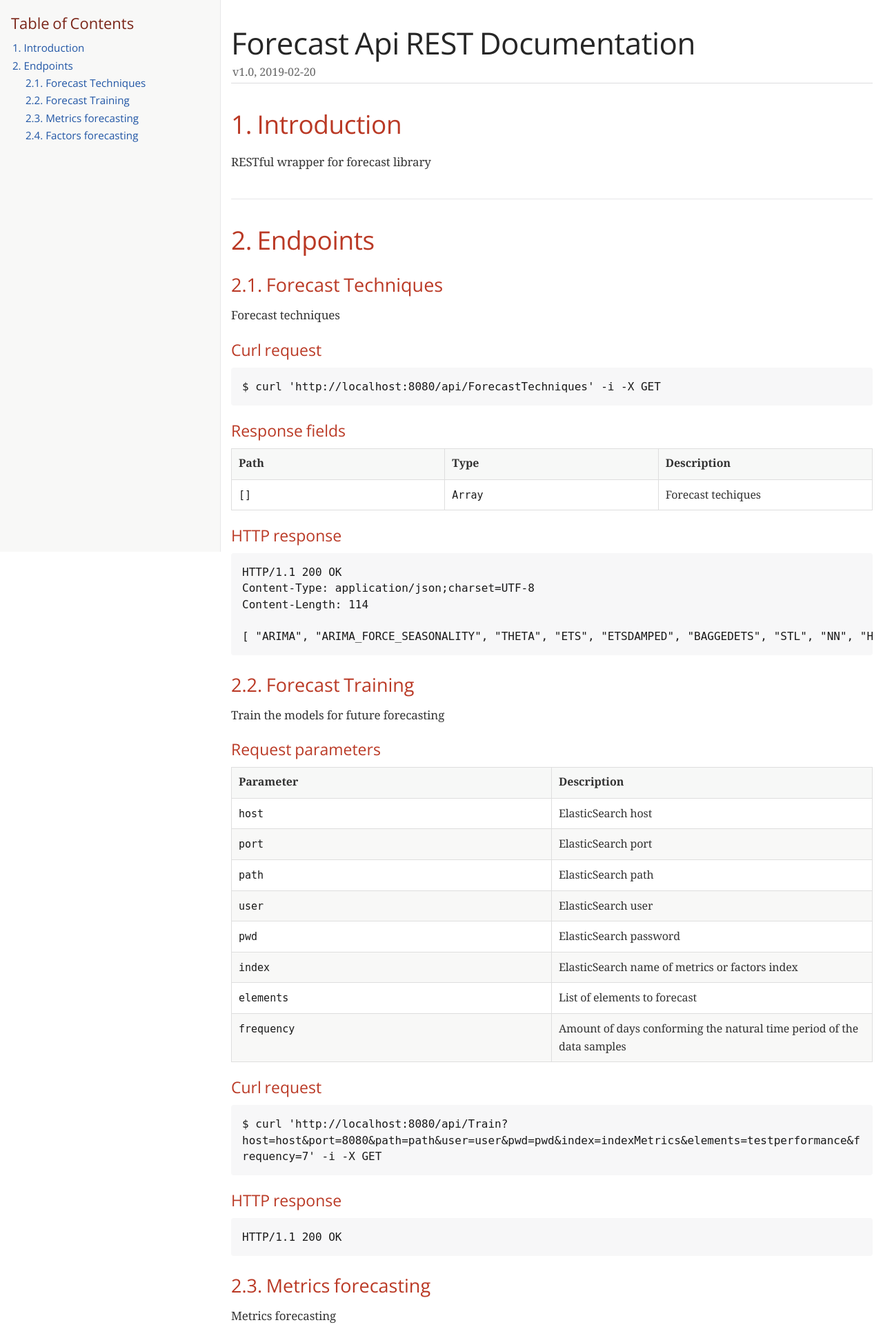
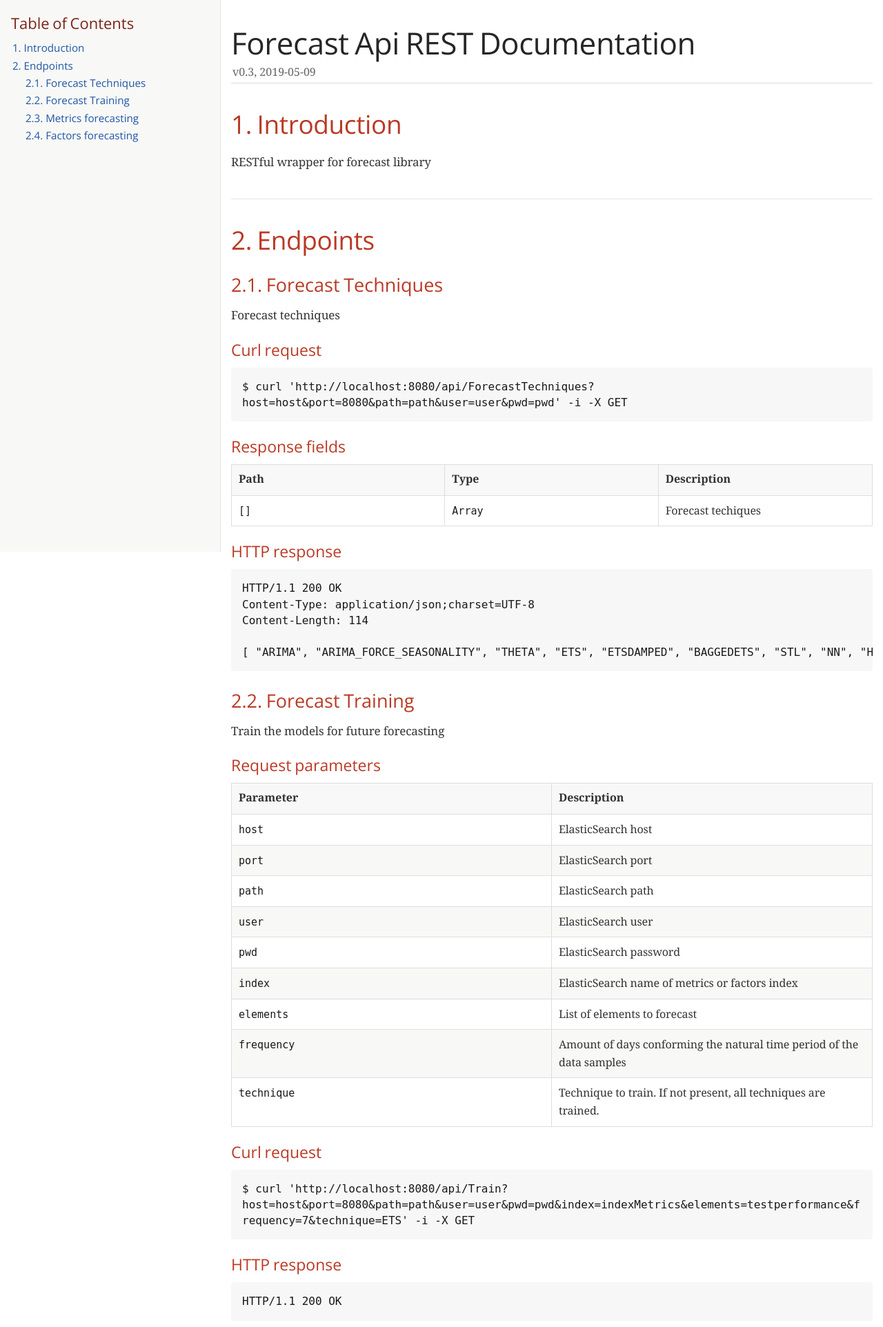
Before and after one commit to q-rapids/qrapids-forecast-rest, a plain HTML site: page docs/asciidoc/index.html in a window 1280 px wide. Shown: the top 1924 px of the page at 69% size. Drawn offline with nearby package versions, Linux system fonts and the light colour scheme; a web font is replaced by a local one.

Commit message:
Update docs

```diff
--- a/docs/asciidoc/index.html
+++ b/docs/asciidoc/index.html
@@ -5,7 +5,7 @@
 <!--[if IE]><meta http-equiv="X-UA-Compatible" content="IE=edge"><![endif]-->
 <meta name="viewport" content="width=device-width, initial-scale=1.0">
 <meta name="generator" content="Asciidoctor 1.5.8">
-<meta name="author" content="v1.0, 2019-02-20">
+<meta name="author" content="v0.3, 2019-05-09">
 <title>Forecast Api REST Documentation</title>
 <link rel="stylesheet" href="https://fonts.googleapis.com/css?family=Open+Sans:300,300italic,400,400italic,600,600italic%7CNoto+Serif:400,400italic,700,700italic%7CDroid+Sans+Mono:400,700">
 <style>
@@ -435,7 +435,7 @@ body.book #toc,body.book #preamble,body.book h1.sect0,body.book .sect1>h2{page-b
 <div id="header">
 <h1>Forecast Api REST Documentation</h1>
 <div class="details">
-<span id="author" class="author">v1.0, 2019-02-20</span><br>
+<span id="author" class="author">v0.3, 2019-05-09</span><br>
 </div>
 <div id="toc" class="toc2">
 <div id="toctitle">Table of Contents</div>
@@ -473,7 +473,7 @@ body.book #toc,body.book #preamble,body.book h1.sect0,body.book .sect1>h2{page-b
 <h4 id="_forecast_techniques_curl_request">Curl request</h4>
 <div class="listingblock">
 <div class="content">
-<pre class="highlight"><code class="language-bash" data-lang="bash">$ curl 'http://localhost:8080/api/ForecastTechniques' -i -X GET</code></pre>
+<pre class="highlight"><code class="language-bash" data-lang="bash">$ curl 'http://localhost:8080/api/ForecastTechniques?host=host&amp;port=8080&amp;path=path&amp;user=user&amp;pwd=pwd' -i -X GET</code></pre>
 </div>
 </div>
 </div>
@@ -565,6 +565,10 @@ Content-Length: 114
 <td class="tableblock halign-left valign-top"><p class="tableblock"><code>frequency</code></p></td>
 <td class="tableblock halign-left valign-top"><p class="tableblock">Amount of days conforming the natural time period of the data samples</p></td>
 </tr>
+<tr>
+<td class="tableblock halign-left valign-top"><p class="tableblock"><code>technique</code></p></td>
+<td class="tableblock halign-left valign-top"><p class="tableblock">Technique to train. If not present, all techniques are trained.</p></td>
+</tr>
 </tbody>
 </table>
 </div>
@@ -572,7 +576,7 @@ Content-Length: 114
 <h4 id="_forecast_training_curl_request">Curl request</h4>
 <div class="listingblock">
 <div class="content">
-<pre class="highlight"><code class="language-bash" data-lang="bash">$ curl 'http://localhost:8080/api/Train?host=host&amp;port=8080&amp;path=path&amp;user=user&amp;pwd=pwd&amp;index=indexMetrics&amp;elements=testperformance&amp;frequency=7' -i -X GET</code></pre>
+<pre class="highlight"><code class="language-bash" data-lang="bash">$ curl 'http://localhost:8080/api/Train?host=host&amp;port=8080&amp;path=path&amp;user=user&amp;pwd=pwd&amp;index=indexMetrics&amp;elements=testperformance&amp;frequency=7&amp;technique=ETS' -i -X GET</code></pre>
 </div>
 </div>
 </div>
@@ -880,7 +884,7 @@ Content-Length: 829
 </div>
 <div id="footer">
 <div id="footer-text">
-Last updated 2019-02-20 11:29:00 +0100
+Last updated 2019-05-09 09:35:33 +0200
 </div>
 </div>
 </body>
```
Also changed, not shown: 2 other files.
